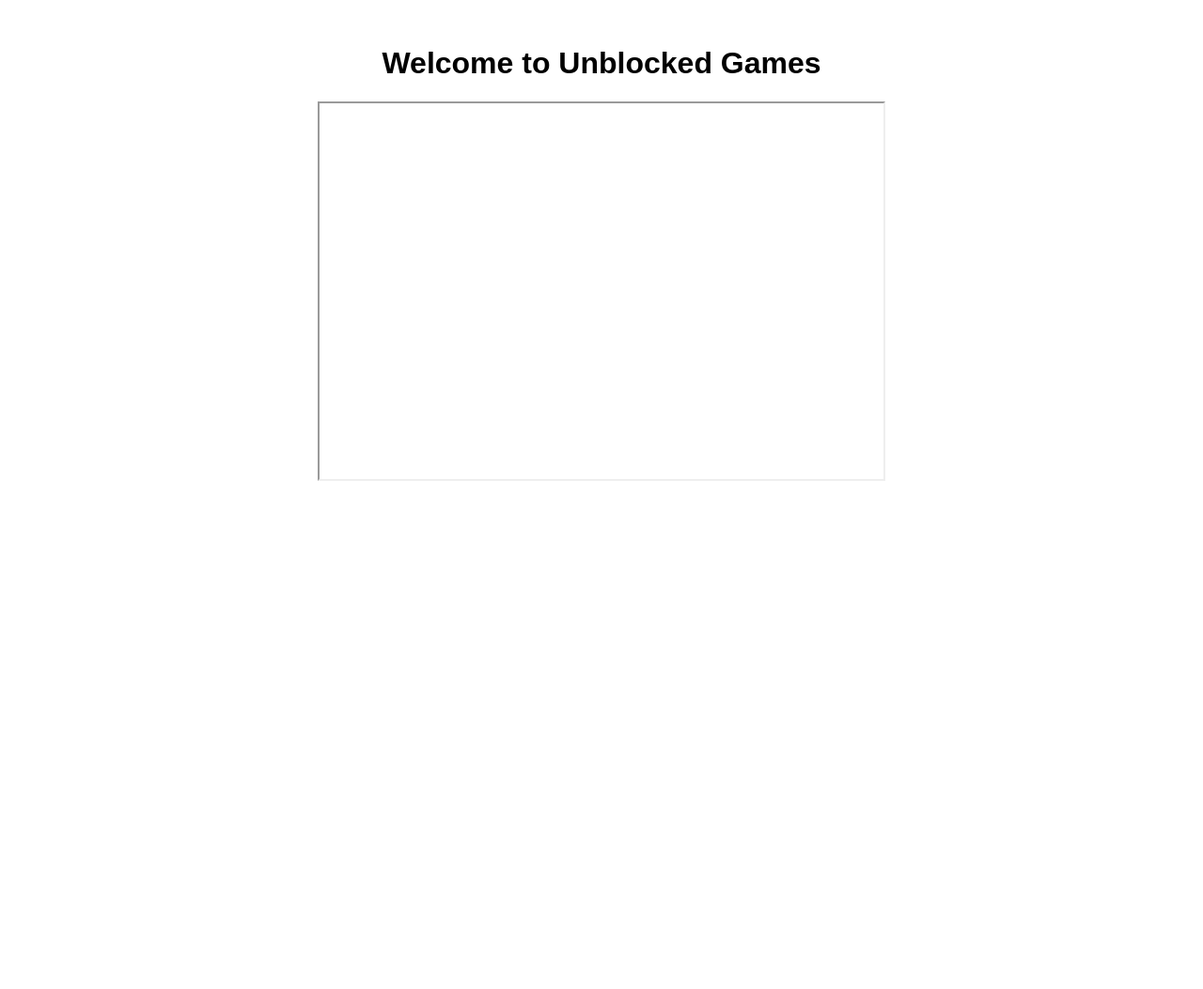
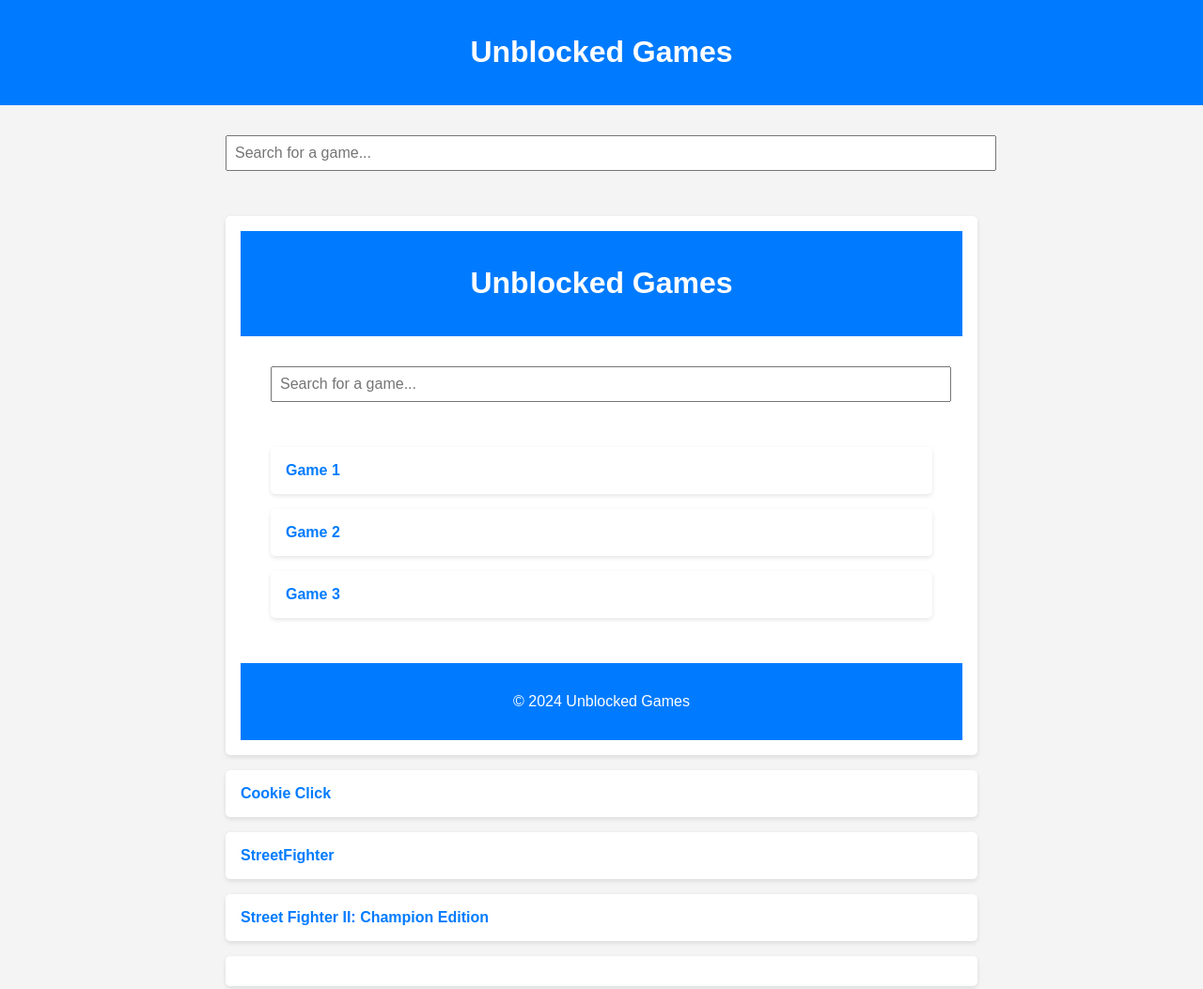
Before and after one commit to sksks12/sksks.dev, a plain HTML site: page index.html in a window 1280 px wide. Shown: the top 1053 px of the page at 94% size. Before the commit the page ends 800 px from the top, so only its background shows below. Drawn offline with Linux system fonts and the light colour scheme; a script that the page names is missing.

Commit message:
Update index.html

```diff
--- a/index.html
+++ b/index.html
@@ -5,15 +5,192 @@
     <meta name="viewport" content="width=device-width, initial-scale=1.0">
     <title>Unblocked Games</title>
     <style>
-        body { font-family: Arial, sans-serif; text-align: center; padding: 20px; }
-        .game { margin: 20px; }
+        body {
+            font-family: Arial, sans-serif;
+            background-color: #f4f4f4;
+            color: #333;
+            margin: 0;
+            padding: 0;
+        }
+        header {
+            background-color: #007BFF;
+            color: white;
+            padding: 1rem;
+            text-align: center;
+        }
+        .container {
+            padding: 2rem;
+            max-width: 800px;
+            margin: auto;
+        }
+        .search-bar {
+            width: 100%;
+            padding: 0.5rem;
+            margin-bottom: 2rem;
+            font-size: 1rem;
+        }
+        .game-list {
+            list-style: none;
+            padding: 0;
+        }
+        .game-list li {
+            margin: 1rem 0;
+            padding: 1rem;
+            background-color: #fff;
+            border-radius: 5px;
+            box-shadow: 0 2px 5px rgba(0, 0, 0, 0.1);
+        }
+        .game-list a {
+            text-decoration: none;
+            color: #007BFF;
+            font-weight: bold;
+        }
+        footer {
+            text-align: center;
+            padding: 1rem;
+            background-color: #007BFF;
+            color: white;
+        }
     </style>
 </head>
 <body>
-    <h1>Welcome to Unblocked Games</h1>
-    <div class="game">
-        <h2></h2>
-        <iframe src="" width="600" height="400"></iframe>
-    </div>
+
+<header>
+    <h1>Unblocked Games</h1>
+</header>
+
+<div class="container">
+    <input type="text" class="search-bar" id="search-bar" placeholder="Search for a game...">
+
+    <ul class="game-list" id="game-list">
+        <li><a href="<!DOCTYPE html>
+<html lang="en">
+<head>
+    <meta charset="UTF-8">
+    <meta name="viewport" content="width=device-width, initial-scale=1.0">
+    <title>Unblocked Games</title>
+    <style>
+        body {
+            font-family: Arial, sans-serif;
+            background-color: #f4f4f4;
+            color: #333;
+            margin: 0;
+            padding: 0;
+        }
+        header {
+            background-color: #007BFF;
+            color: white;
+            padding: 1rem;
+            text-align: center;
+        }
+        .container {
+            padding: 2rem;
+            max-width: 800px;
+            margin: auto;
+        }
+        .search-bar {
+            width: 100%;
+            padding: 0.5rem;
+            margin-bottom: 2rem;
+            font-size: 1rem;
+        }
+        .game-list {
+            list-style: none;
+            padding: 0;
+        }
+        .game-list li {
+            margin: 1rem 0;
+            padding: 1rem;
+            background-color: #fff;
+            border-radius: 5px;
+            box-shadow: 0 2px 5px rgba(0, 0, 0, 0.1);
+        }
+        .game-list a {
+            text-decoration: none;
+            color: #007BFF;
+            font-weight: bold;
+        }
+        footer {
+            text-align: center;
+            padding: 1rem;
+            background-color: #007BFF;
+            color: white;
+        }
+    </style>
+</head>
+<body>
+
+<header>
+    <h1>Unblocked Games</h1>
+</header>
+
+<div class="container">
+    <input type="text" class="search-bar" id="search-bar" placeholder="Search for a game...">
+
+    <ul class="game-list" id="game-list">
+        <li><a href="https://example.com/game1" target="_blank">Game 1</a></li>
+        <li><a href="https://example.com/game2" target="_blank">Game 2</a></li>
+        <li><a href="https://example.com/game3" target="_blank">Game 3</a></li>
+        <!-- Add more games here -->
+    </ul>
+</div>
+
+<footer>
+    <p>&copy; 2024 Unblocked Games</p>
+</footer>
+
+<!-- Interstellar Proxy Integration -->
+<script src="https://cdn.interstellarproxy.com/v1/proxy.js"></script>
+<script>
+    document.getElementById('search-bar').addEventListener('input', function() {
+        const query = this.value.toLowerCase();
+        const games = document.querySelectorAll('.game-list li');
+        games.forEach(game => {
+            const text = game.textContent.toLowerCase();
+            game.style.display = text.includes(query) ? '' : 'none';
+        });
+    });
+
+    // Initialize Interstellar Proxy for the game links
+    const links = document.querySelectorAll('.game-list a');
+    links.forEach(link => {
+        link.href = `https://interstellarproxy.com/?url=${encodeURIComponent(link.href)}`;
+    });
+</script>
+
 </body>
 </html>
+        <li><a href="https://orteil.dashnet.org/cookieclicker" target="_blank">Cookie Click</a></li>
+        <li><a href="https://www.retrogames.cc/arcade-games/street-fighter-ii-champion-edition.html" target="_blank">StreetFighter</a></li>
+        <li><a href="https://www.retrogames.cc/arcade-games/street-fighter-ii-champion-edition-street-fighter-2-920513-etc.html" target="_blank">Street Fighter II: Champion Edition</a></li>
+        <li><a href="https://1v1.lol/" target="_1v1.lol"></a></li>
+        <li><a href="https://www.pacogames.com/action/subway-surfers" target="_Subway Surfers"></a></li>
+
+    </ul>
+</div>
+
+<footer>
+    <p>&copy; 2024 Unblocked Games</p>
+</footer>
+
+<!-- Interstellar Proxy Integration -->
+<script src="https://cdn.interstellarproxy.com/v1/proxy.js"></script>
+<script>
+    document.getElementById('search-bar').addEventListener('input', function() {
+        const query = this.value.toLowerCase();
+        const games = document.querySelectorAll('.game-list li');
+        games.forEach(game => {
+            const text = game.textContent.toLowerCase();
+            game.style.display = text.includes(query) ? '' : 'none';
+        });
+    });
+
+    // Initialize Interstellar Proxy for the game links
+    const links = document.querySelectorAll('.game-list a');
+    links.forEach(link => {
+        link.href = `https://interstellarproxy.com/?url=${encodeURIComponent(link.href)}`;
+    });
+</script>
+
+</body>
+</html>
```
